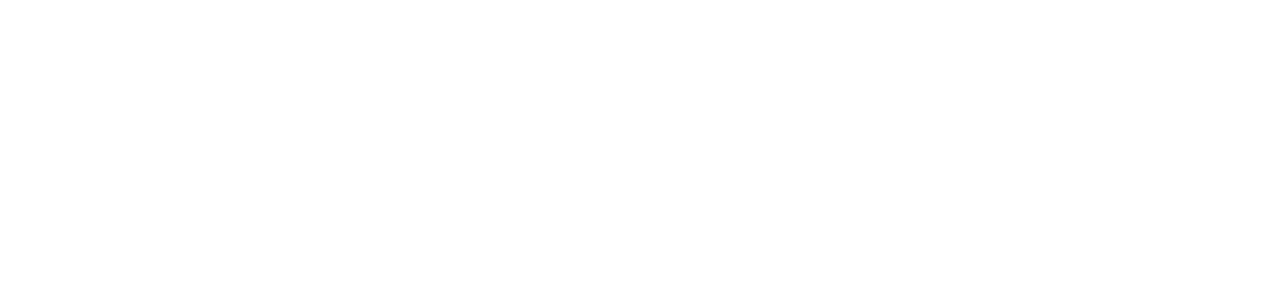
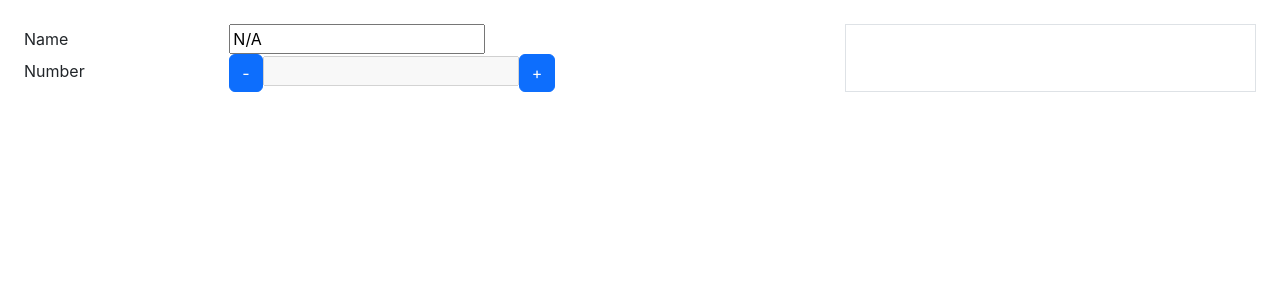
Before and after one commit to tuanyvan/ReactJSGroupProject, a React (Create React App) app in the folder react-demo/: page / in a window 1280 px wide. Shown: the top 300 px of the page. Built offline with nearby package versions, Linux system fonts and the light colour scheme.

Commit message:
Demonstrate useState

```diff
--- a/react-demo/src/App.tsx
+++ b/react-demo/src/App.tsx
@@ -1,11 +1,34 @@
-import React from 'react';
+import React, { useEffect, useState } from 'react';
 import logo from './logo.svg';
 import './App.css';
+
+function FormComponent() {
+
+  const [name, setName] = useState("N/A");
+
+  return (
+    <div className="d-flex flex-row p-4">
+      <div className='col-8'>
+        <div className='col-12'>
+          <label className="col-3" htmlFor="name">Name</label>
+          <input type='text' value={name} onChange={e => setName(e.target.value)}></input>
+        </div>
+        <div className='col-12'>
+          <label className="col-3" htmlFor="name">Number</label>
+          <button className="btn btn-primary">-</button>
+          <input type='number' disabled></input>
+          <button className="btn btn-primary">+</button>
+        </div>
+      </div>
+      <div className='col-4 border'></div>
+    </div>
+  )
+}
 
 function App() {
   return (
     <div className="App">
-
+      <FormComponent />
     </div>
   );
 }
```
